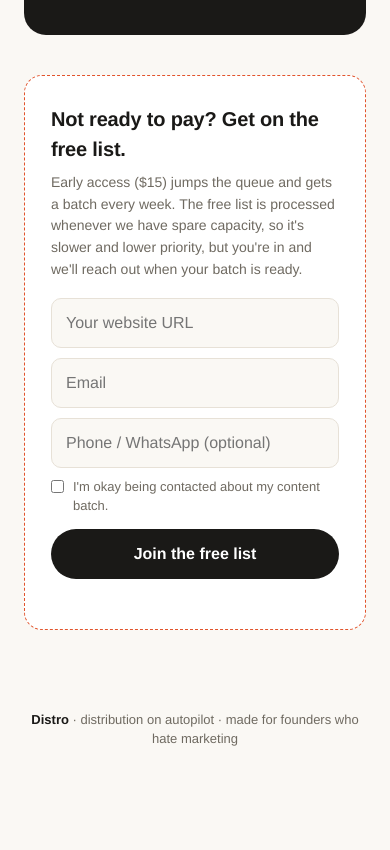
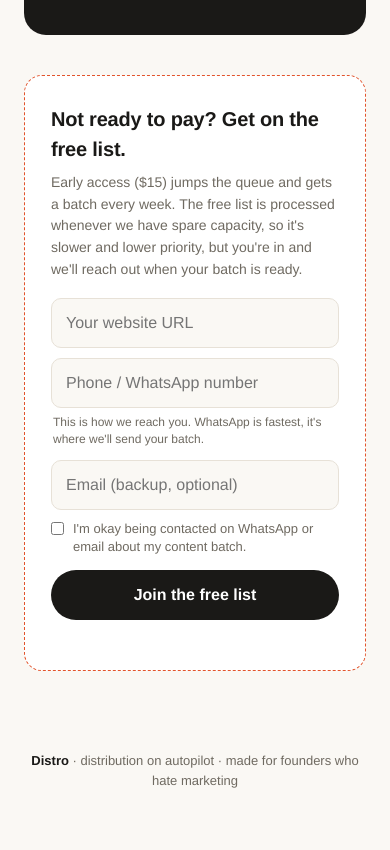
Before and after one commit to omdivyatej/slipstream-site, a plain HTML site: page index.html in a window 390 px wide. Shown: the part 6793-7643 px from the top of the page. Before the commit the page ends 7602 px from the top, so only its background shows below. Drawn offline with Linux system fonts and the light colour scheme.

Commit message:
Phone-first free-list capture (required, WhatsApp), email optional backup

```diff
--- a/index.html
+++ b/index.html
@@ -67,9 +67,10 @@
     <p>Early access ($15) jumps the queue and gets a batch every week. The free list is processed whenever we have spare capacity, so it's slower and lower priority, but you're in and we'll reach out when your batch is ready.</p>
     <form id="lead-form">
       <input name="website" type="url" placeholder="Your website URL" required>
-      <input name="email" type="email" placeholder="Email" required>
-      <input name="phone" type="tel" placeholder="Phone / WhatsApp (optional)">
-      <label class="consent"><input type="checkbox" name="consent" required> I'm okay being contacted about my content batch.</label>
+      <input name="phone" type="tel" placeholder="Phone / WhatsApp number" required>
+      <span class="field-note">This is how we reach you. WhatsApp is fastest, it's where we'll send your batch.</span>
+      <input name="email" type="email" placeholder="Email (backup, optional)">
+      <label class="consent"><input type="checkbox" name="consent" required> I'm okay being contacted on WhatsApp or email about my content batch.</label>
       <button type="submit">Join the free list</button>
     </form>
     <p id="lead-msg" class="lead-msg"></p>
--- a/style.css
+++ b/style.css
@@ -106,3 +106,4 @@ footer b{color:var(--ink)}
 #lead-form button:hover{background:#000}
 .lead-msg{font-size:13.5px;color:var(--green);margin-top:12px;min-height:1em}
 .lead-msg.err{color:var(--red)}
+.field-note{font-size:12px;color:var(--soft);margin:-4px 2px 2px;line-height:1.4}
```
Also changed, not shown: portfolio.html (+4 -3 lines).
